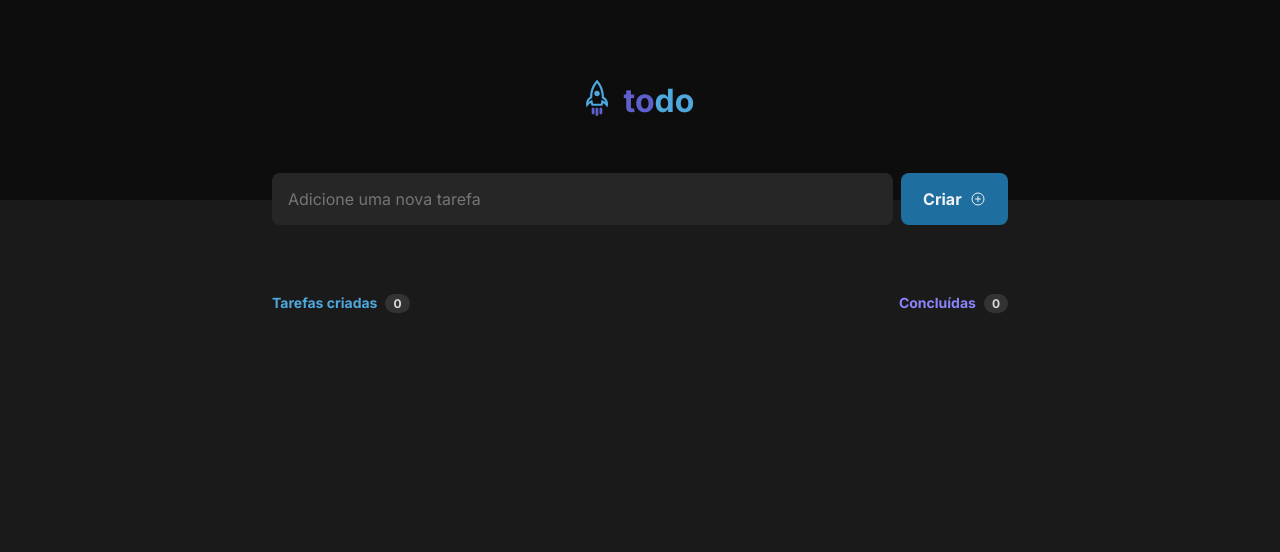
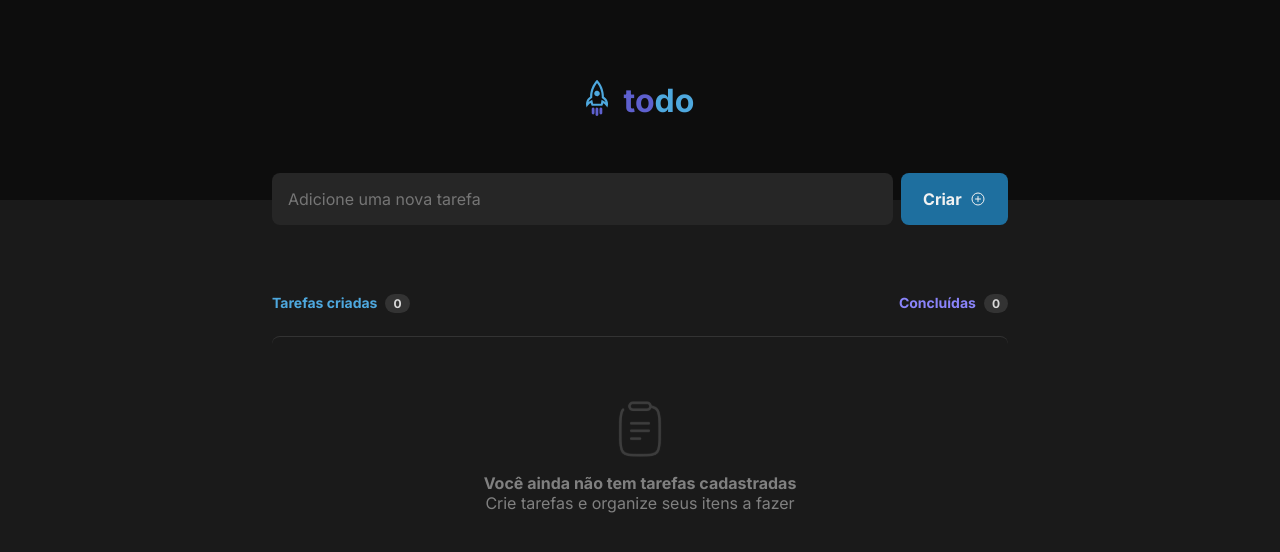
Before and after one commit to alxroots/RocketTodo, a React (Vite) app: page / in a window 1280 px wide. Shown: the top 552 px of the page. Built offline with nearby package versions, Linux system fonts and the light colour scheme.

Commit message:
add `empty` component

```diff
--- a/src/components/content.module.css
+++ b/src/components/content.module.css
@@ -6,8 +6,15 @@
   padding-top: 5.75rem;
 }
 
+@media (max-width: 768px) {
+  .content-wrapper {
+    width: 80%;
+  }
+}
+
 .display-container {
   display: flex;
   justify-content: space-between;
   width: 100%;
+  margin-bottom: var(--spacing-6);
 }
--- a/src/components/content.tsx
+++ b/src/components/content.tsx
@@ -1,5 +1,6 @@
 import styles from "./content.module.css";
 import { Display } from "./ui/display.tsx";
+import { EmptyTaskList } from "./ui/empty.tsx";
 
 export function Content() {
   return (
@@ -12,6 +13,7 @@
         />
         <Display title="Concluídas" value={0} style={{ color: "#8a84fa" }} />
       </div>
+      <EmptyTaskList />
     </main>
   );
 }
--- a/src/components/ui/display.module.css
+++ b/src/components/ui/display.module.css
@@ -1,7 +1,7 @@
 .display-wrapper {
   display: flex;
   gap: var(--spacing-2);
-  align-items: center;;
+  align-items: center;
 }
 
 .title {
--- a/src/components/ui/empty.module.css
+++ b/src/components/ui/empty.module.css
@@ -0,0 +1,20 @@
+.empty-task-wrapper {
+  display: flex;
+  flex-direction: column;
+  align-items: center;
+  justify-content: center;
+  padding-top: var(--spacing-16);
+  border-radius: var(--border-radius-md);
+  border-top: 1px solid var(--color-gray-400);
+  span {
+    color: var(--color-gray-300);
+    font-weight: var(--font-weight-regular);
+  }
+}
+
+.title {
+  margin-top: var(--spacing-4);
+  font-weight: var(--font-weight-bold);
+  font-size: var(--font-size-md);
+  color: var(--color-gray-300);
+}
--- a/src/components/ui/empty.tsx
+++ b/src/components/ui/empty.tsx
@@ -0,0 +1,12 @@
+import image from "../../assets/clipboard.svg";
+import styles from "./empty.module.css";
+
+export function EmptyTaskList() {
+  return (
+    <div className={styles["empty-task-wrapper"]}>
+      <img src={image} alt="empty task list" />
+      <p className={styles.title}>Você ainda não tem tarefas cadastradas</p>
+      <span>Crie tarefas e organize seus itens a fazer</span>
+    </div>
+  );
+}
--- a/src/index.css
+++ b/src/index.css
@@ -37,6 +37,7 @@
   --spacing-4: 1rem;        /* 16px */
   --spacing-6: 1.5rem;      /* 24px */
   --spacing-8: 2rem;        /* 32px */
+  --spacing-16: 4rem;       /* 64px */
 
   --border-radius-sm: 0.25rem;   /* 4px */
   --border-radius-md: 0.5rem;    /* 8px */
```
